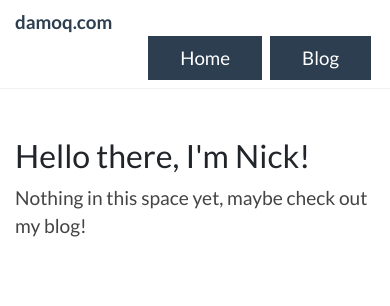
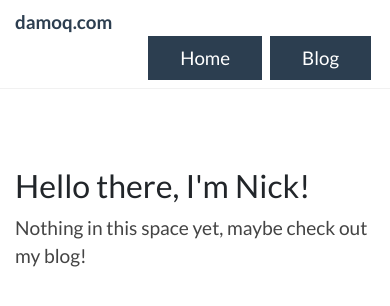
Before and after one commit to nick-mok/damoq.com, a Next.js app: page / in a window 390 px wide. Shown: the top 306 px of the page. Built offline with nearby package versions, Linux system fonts and the light colour scheme.

Commit message:
Change heading margining. I was sillily using line-heights which was throwing off for mobile. Now using margins.

```diff
--- a/css/style.css
+++ b/css/style.css
@@ -5,11 +5,11 @@ body {
 }
 
 h1 {
-    line-height: 10rem;
+    margin: 30px 0;
 }
 
 h2, h3, h4 {
-    line-height: 3rem;
+    margin: 15px 0;
     color: #333;
 }
 
```
